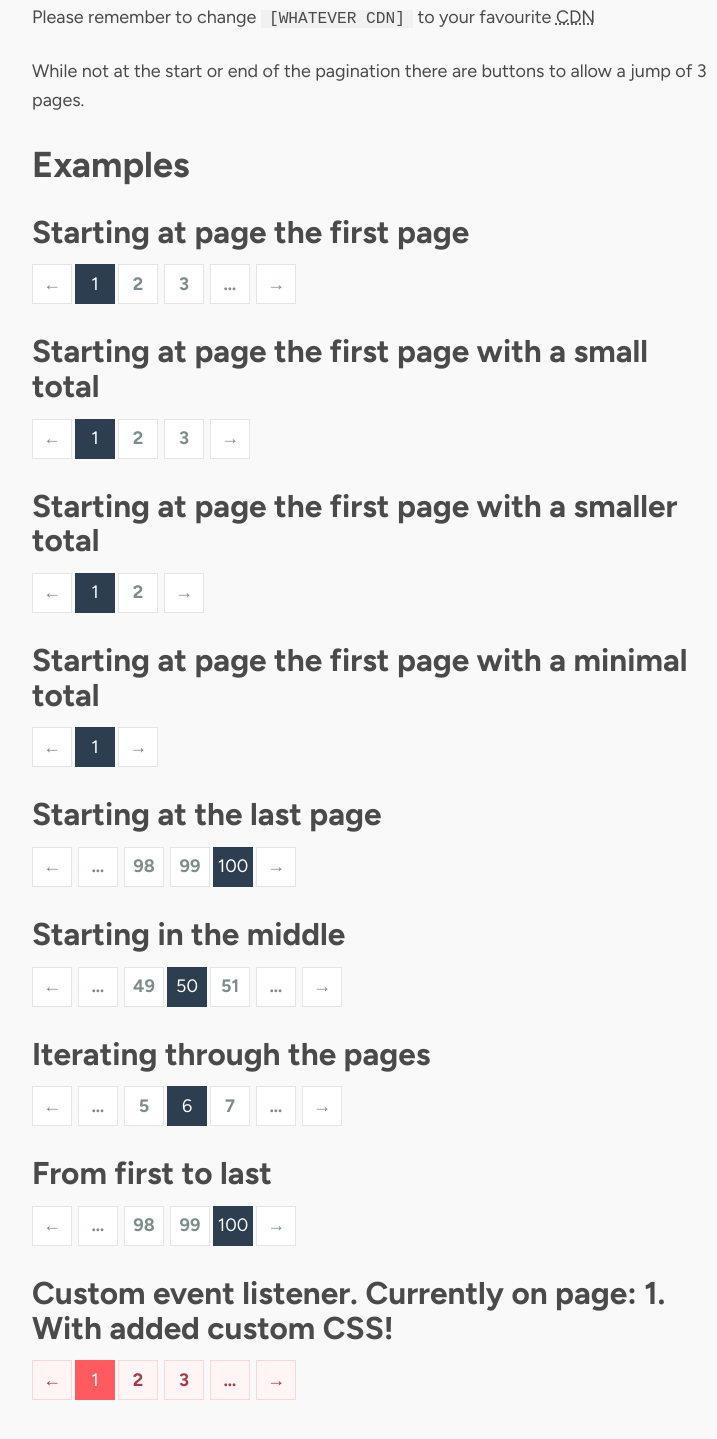
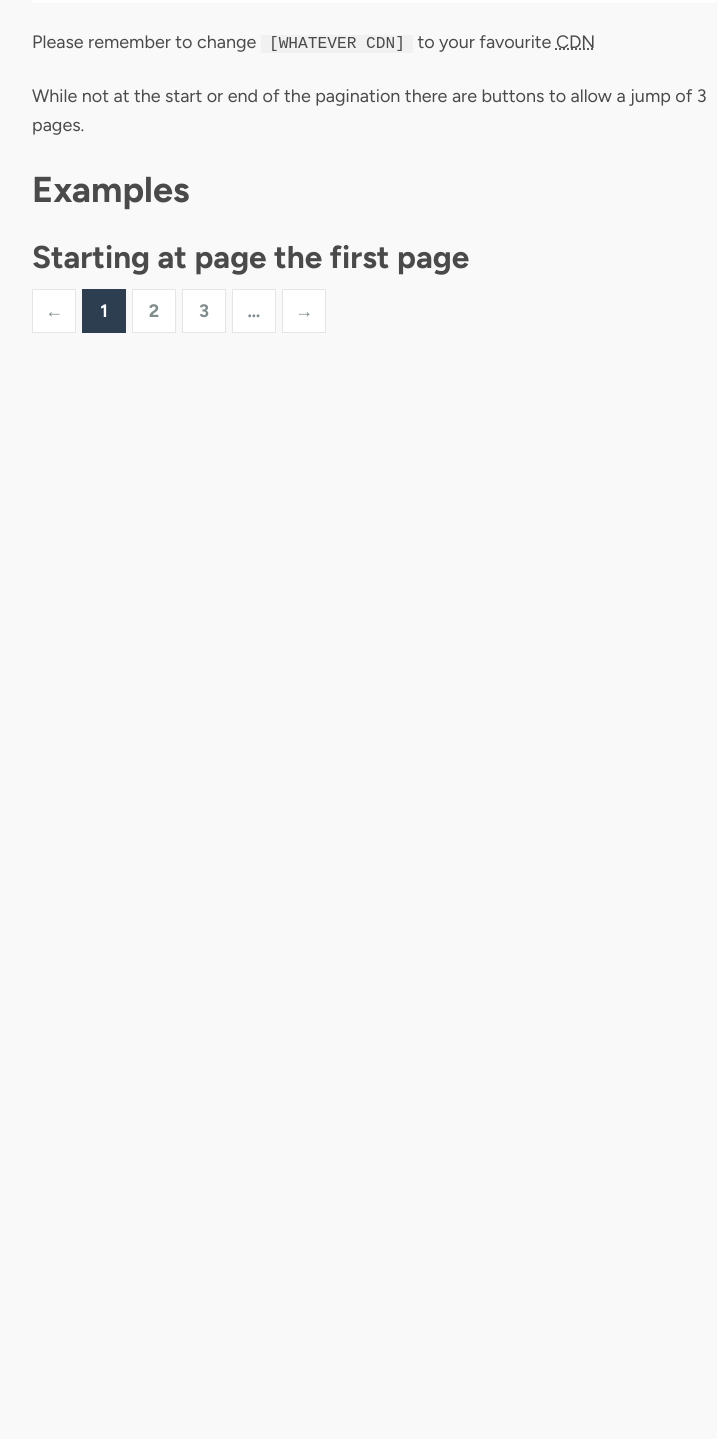
Before and after one commit to annoyingmouse/wc-pagination, a website: page index.html in a window 1280 px wide. Shown: the part 1079-2518 px from the top of the page, without its empty margins (266-983 px from the left). After the commit the page ends 1525 px from the top, so only its background shows below. Drawn offline with Linux system fonts and the light colour scheme; files that its build step writes are made by us from their sources.

Commit message:
📝 (README.md): Update pagination element description for better accessibility and add note about missing accessibility features ♻️ (wc-pagination.min.js): Refactor CSS styles for pagination component to improve readability and maintainability 🚀 (index.html): Implement custom colors functionality for pagination component 🚀 (index.html): Update installation instructions and remove commented out examples 🚀 (wc-pagination.js): Refactor observed attributes in pagination component to match the actual attributes used 🚀 (wc-pagination.js): Refactor HTML structure and CSS styles for pagination component to improve accessibility and readability

```diff
--- a/index.html
+++ b/index.html
@@ -31,7 +31,8 @@
     </p>
     <p>Demo here: <a href="https://codepen.io/annoyingmouse/pen/YzOMYyv">https://codepen.io/annoyingmouse/pen/YzOMYyv</a></p>
     <p>Adapted from the Vue component detailed here: <a href="https://drmsite.blogspot.com/2019/11/vuejs-pagination.html">VueJS Pagination</a>, following this article on <a href="https://www.a11ymatters.com/pattern/pagination/">a11ymatters</a>.</p>
-    <p>Custom event now triggered on page change - check the last example here and the accompanying JavaScript file (Thanks go to <a href="https://github.com/MurzNN">Alexey Murz Korepov</a> for the prompt). I've also added custom colours.</p>
+    <p>Custom event now triggered on page change - check the last example here and the accompanying JavaScript file (Thanks go to <a href="https://github.com/MurzNN">Alexey Murz Korepov</a> for the prompt).</p>
+    <p>I've also implemented the previously added custom colours functionality.</p>
     <h2>Installation</h2>
     <pre style='color:#000000;background:#ffffff;'><span style='color:#a65700; '>&lt;</span><span style='color:#800000; font-weight:bold; '>script</span><span style='color:#274796; '> </span><span style='color:#074726; '>type</span><span style='color:#808030; '>=</span><span style='color:#0000e6; '>"module"</span><span style='color:#274796; '> </span><span style='color:#074726; '>src</span><span style='color:#808030; '>=</span><span style='color:#0000e6; '>"https://unpkg.com/@annoyingmouse/wc-pagination/wc-pagination.js"</span><span style='color:#a65700; '>></span><span style='color:#a65700; '>&lt;/</span><span style='color:#800000; font-weight:bold; '>script</span><span style='color:#a65700; '>></span></pre>
     <p>Alternatively:</p>
@@ -45,43 +46,43 @@
     <wc-pagination total="1000"
                    current="1"
                    page-size="10"></wc-pagination>
-    <h3>Starting at page the first page with a small total</h3>
-    <wc-pagination total="23"
-                   current="1"
-                   page-size="10"></wc-pagination>
-    <h3>Starting at page the first page with a smaller total</h3>
-    <wc-pagination total="13"
-                   current="1"
-                   page-size="10"></wc-pagination>
-    <h3>Starting at page the first page with a minimal total</h3>
-    <wc-pagination total="1"
-                   current="1"
-                   page-size="10"></wc-pagination>
-    <h3>Starting at the last page</h3>
-    <wc-pagination total="1000"
-                   current="100"
-                   page-size="10"></wc-pagination>
-    <h3>Starting in the middle</h3>
-    <wc-pagination total="1000"
-                   current="50"
-                   page-size="10"></wc-pagination>
-    <h3>Iterating through the pages</h3>
-    <wc-pagination id="increment"
-                   total="1000"
-                   current="1"
-                   page-size="10"></wc-pagination>
-    <h3>From first to last</h3>
-    <wc-pagination id="first2last"
-                   total="1000"
-                   current="1"
-                   page-size="10"></wc-pagination>
-    <h3>Custom event listener. Currently on page:  <span id="custom-event-listener-value"></span>. With added custom CSS!</h3>
-    <wc-pagination id="custom-event-listener"
-                   total="1000"
-                   current="1"
-                   page-size="10"></wc-pagination>
-    <script src="main.js"></script>
-<!--    <script type="module" src="wc-pagination.js"></script>-->
-    <script type="module" src="dist/wc-pagination.min.js"></script>
+<!--    <h3>Starting at page the first page with a small total</h3>-->
+<!--    <wc-pagination total="23"-->
+<!--                   current="1"-->
+<!--                   page-size="10"></wc-pagination>-->
+<!--    <h3>Starting at page the first page with a smaller total</h3>-->
+<!--    <wc-pagination total="13"-->
+<!--                   current="1"-->
+<!--                   page-size="10"></wc-pagination>-->
+<!--    <h3>Starting at page the first page with a minimal total</h3>-->
+<!--    <wc-pagination total="1"-->
+<!--                   current="1"-->
+<!--                   page-size="10"></wc-pagination>-->
+<!--    <h3>Starting at the last page</h3>-->
+<!--    <wc-pagination total="1000"-->
+<!--                   current="100"-->
+<!--                   page-size="10"></wc-pagination>-->
+<!--    <h3>Starting in the middle</h3>-->
+<!--    <wc-pagination total="1000"-->
+<!--                   current="50"-->
+<!--                   page-size="10"></wc-pagination>-->
+<!--    <h3>Iterating through the pages</h3>-->
+<!--    <wc-pagination id="increment"-->
+<!--                   total="1000"-->
+<!--                   current="1"-->
+<!--                   page-size="10"></wc-pagination>-->
+<!--    <h3>From first to last</h3>-->
+<!--    <wc-pagination id="first2last"-->
+<!--                   total="1000"-->
+<!--                   current="1"-->
+<!--                   page-size="10"></wc-pagination>-->
+<!--    <h3>Custom event listener. Currently on page:  <span id="custom-event-listener-value"></span>. With added custom CSS!</h3>-->
+<!--    <wc-pagination id="custom-event-listener"-->
+<!--                   total="1000"-->
+<!--                   current="1"-->
+<!--                   page-size="10"></wc-pagination>-->
+<!--    <script src="main.js"></script>-->
+    <script type="module" src="wc-pagination.js"></script>
+<!--    <script type="module" src="dist/wc-pagination.min.js"></script>-->
   </body>
 </html>
--- a/wc-pagination.js
+++ b/wc-pagination.js
@@ -1,6 +1,6 @@
 class WCPagination extends HTMLElement {
   static get observedAttributes() {
-    return ["total", "pageSize", "current", "action"];
+    return ["total", "page-size", "current"];
   }
 
   constructor() {
@@ -22,23 +22,19 @@ class WCPagination extends HTMLElement {
           --active-text-color: #fff;
           --inactive-background-color: #fff;
         }
+        nav {
           ol {
             display: flex;
             align-items: center;
+            gap: 6px;
             margin: 0;
             padding: 0;
-          list-style-type: none;
+            list-style: none;
             width: 100%;
             text-align: right;
-        }
-        ol li {
+            li {
               display: inline-block;
-          cursor: pointer;
-        }
-        ol li.disabled {
-          cursor: not-allowed;
-        }
-        ol li .content {
+              button {
                 background: none;
                 padding: 0;
                 font: inherit;
@@ -50,33 +46,36 @@ class WCPagination extends HTMLElement {
                 display: flex;
                 align-items: center;
                 justify-content: center;
-          width: 40px;
-          height: 40px;
-          margin: 0 3px;
+                width: 44px;
+                height: 44px;
                 border: 1px solid var(--inactive-border-color);
                 user-select: none;
+                &:focus-visible {
+                  outline: 2px solid var(--active-background-color);
+                  outline-offset: 2px;
                 }
-        ol li:first-child .content{
-          margin-left: 0;
+                &:disabled {
+                  cursor: not-allowed;
                 }
-        ol li:last-child .content{
-          margin-right: 0;
-        }
-        ol li[aria-current="true"] .content {
+                &[aria-current="page"] {
                   border: none;
-          background: none;
-          padding: 0;
-          margin: 0;
-          font: inherit;
-          cursor: pointer;
-          border-color: var(--active-border-color);
                   background-color: var(--active-background-color);
                   color: var(--active-text-color);
-          text-decoration: none;
                 }
-        ol li .content:focus {
-          outline: 2px solid var(--active-background-color);
-          outline-offset: 2px;
+              }
+            }
+          }
+          .sr-only {
+            position: absolute;
+            width: 1px;
+            height: 1px;
+            padding: 0;
+            margin: -1px;
+            overflow: hidden;
+            clip: rect(0, 0, 0, 0);
+            white-space: nowrap;
+            border-width: 0;
+          }
         }
       </style>
     `;
@@ -84,27 +83,27 @@ class WCPagination extends HTMLElement {
 
   get html() {
     return `
-      <ol aria-label="Pagination Navigation"
-          role="navigation" >
-        <li onClick="this.getRootNode().host.current = 1"
-            aria-label="${this.current === 1 ? "Already on page 1" : "Goto page 1"}"
-            title="${this.current === 1 ? "Already on page 1" : "Goto page 1"}"
-            ${this.current === 1 ? `class="disabled"` : ""}
-        }>
+      <nav aria-label="Pagination">
+        <ol>
+          <li>
             <button type="button"
-                  class="content"
-                  ${this.current === 1 ? "disabled aria-disabled" : ""}>
+                    aria-label="${this.current === 1 ? "Already on page 1" : "Go to page 1"}"
+                    title="${this.current === 1 ? "Already on page 1" : "Go to page 1"}"
+                    ${this.current === 1 ? ["disabled", `aria-disabled="true"`].join(" ") : `data-target="1"`}>
               ←
             </button>
           </li>
           ${
             (this.totalPages > 3) && (this.current - 2 >= 1)
               ? `
-          <li onClick="this.getRootNode().host.current  = this.getRootNode().host.current - 3 < 1 ? 1 : this.getRootNode().host.current - 3"
-              aria-label="Goto page&nbsp;${this.current - 3}"
-              title="Goto page&nbsp;${this.current - 3}">
+            <li>
               <button type="button"
-                    class="content">…</button>
+                      aria-label="${["Go to page", this.current - 3].join(" ")}"
+                      data-target="${this.current - 3}"
+                      title="${["Go to page", this.current - 3].join(" ")}">
+                <span aria-hidden="true">…</span>
+                <span class="sr-only">${["Jump back three pages, to page", this.current - 3].join(" ")}</span>
+              </button>
             </li>
           `
               : ""
@@ -112,14 +111,15 @@ class WCPagination extends HTMLElement {
           ${this.generatePages()
             .map(
               (page) => `
-          <li onClick="this.getRootNode().host.current = ${page}"
-              data-testid="page-${page}"
+            <li>
+              <button type="button"
                       data-page="${page}"
-              aria-label="${page === this.current ? `Current page, page&nbsp;${page}` : `Goto page&nbsp;${page}`}"
-              title="${page === this.current ? `Current page, page&nbsp;${page}` : `Goto page&nbsp;page`}"
-              ${page === this.current ? `aria-current="true"` : ""}>
-            <button type="button"
-                    class="content">${page}</button>
+                      aria-label="${page === this.current ? ["Current page,", `page ${page}`].join(" ") : ["Go to page", `${page}`].join(" ")}"
+                      title="${page === this.current ? ["Current page, page", `${page}`].join(" ") : ["Go to page", `${page}`].join(" ")}"
+                      ${page === this.current ? [`aria-current="page"`, "disabled", `aria-disabled="true"`].join(" ") : [`data-target="${page}"`].join(" ")}
+              >
+                ${page}
+              </button>
             </li>
           `,
             )
@@ -127,53 +127,45 @@ class WCPagination extends HTMLElement {
           ${
             (this.totalPages > 3) && (this.current + 2 <= this.totalPages)
               ? `
-          <li onClick="this.getRootNode().host.current = this.getRootNode().host.current + 3 <= this.getRootNode().host.totalPages ? this.getRootNode().host.current + 3 : this.getRootNode().host.totalPages"
-              aria-label="Goto page&nbsp;${this.current + 3}"
-              title="Goto page&nbsp;${this.current + 3}">
+            <li>
               <button type="button"
-                    class="content">…</button>
+                      aria-label="${["Go to page", this.current + 3].join(" ")}"
+                      data-target="${this.current + 3}"
+                      title="${["Go to page", this.current + 3].join(" ")}">
+              <span aria-hidden="true">…</span>
+              <span class="sr-only">${["Jump forward three pages, to page", this.current + 3].join(" ")}</span>
+              </button>
             </li>
           `
               : ""
           }
-        <li onClick="this.getRootNode().host.current = this.getRootNode().host.totalPages"
-            aria-label="${this.current === this.totalPages ? `Already on page&nbsp;${this.totalPages}` : `Goto page&nbsp;${this.totalPages}`}"
-            title="${this.current === this.totalPages ? `Already on page&nbsp;${this.totalPages}` : `Goto page&nbsp;${this.totalPages}`}"
-            ${this.current === this.totalPages ? `class="disabled"` : ""}
-        }>
+          <li>
             <button type="button"
-                  class="content"
-                  ${this.current === this.totalPages ? "disabled aria-disabled" : ""}>
+                    aria-label="${this.current === this.totalPages ? ["Already on page", this.totalPages].join(" ") : ["Go to page", this.totalPages].join(" ")}"
+                    title="${this.current === this.totalPages ? ["Already on page", this.totalPages].join(" ") : ["Go to page", this.totalPages].join(" ")}"
+                    ${this.current === this.totalPages ? ["disabled", `aria-disabled="true"`].join(" ") : `data-target="${this.totalPages}"`}
+            >
               →
             </button>
           </li>
         </ol>
+        <p class="sr-only" aria-live="polite">Page ${this.current} of ${this.totalPages}</p>
+      </nav>
     `;
   }
 
   generatePages() {
     const { current, totalPages } = this;
     const maxVisiblePages = 3;
-
-    // 1. Determine the 'start' page of the range.
     let start;
     if (current === 1) {
-      // If on the first page, start at 1.
       start = 1;
     } else if (current === totalPages) {
-      // If on the last page, start at the largest number
-      // that still allows for 'maxVisiblePages' before the end.
       start = Math.max(1, totalPages - maxVisiblePages + 1);
     } else {
-      // If in the middle, start one page before the current page.
       start = Math.max(1, current - 1);
     }
-
-    // 2. Determine the 'end' page of the range.
-    // The range should end either 3 pages after the start, or at totalPages, whichever is smaller.
     const end = Math.min(totalPages, start + maxVisiblePages - 1);
-
-    // 3. Generate the array.
     const pages = [];
     for (let i = start; i <= end; i++) {
       pages.push(i);
@@ -186,8 +178,23 @@ class WCPagination extends HTMLElement {
   }
 
   connectedCallback() {
+    if (!this._onClick) {
+      this._onClick = (e) => {
+        const btn = e.target.closest("button");
+        if (!btn) return;
+        if (btn.dataset.target) this.current = Number(btn.dataset.target);
+      };
+      this.shadow.addEventListener("click", this._onClick);
+    }
     this.render();
   }
+
+  disconnectedCallback() {
+    if (this._onClick) {
+      this.shadow.removeEventListener("click", this._onClick);
+    }
+  }
+
   attributeChangedCallback(name, oldValue, newValue) {
     if (oldValue !== newValue) {
       this.render();
```
Also changed, not shown: README.md, dist/wc-pagination.min.js. Lines whose indentation alone changed are shown as unchanged.
